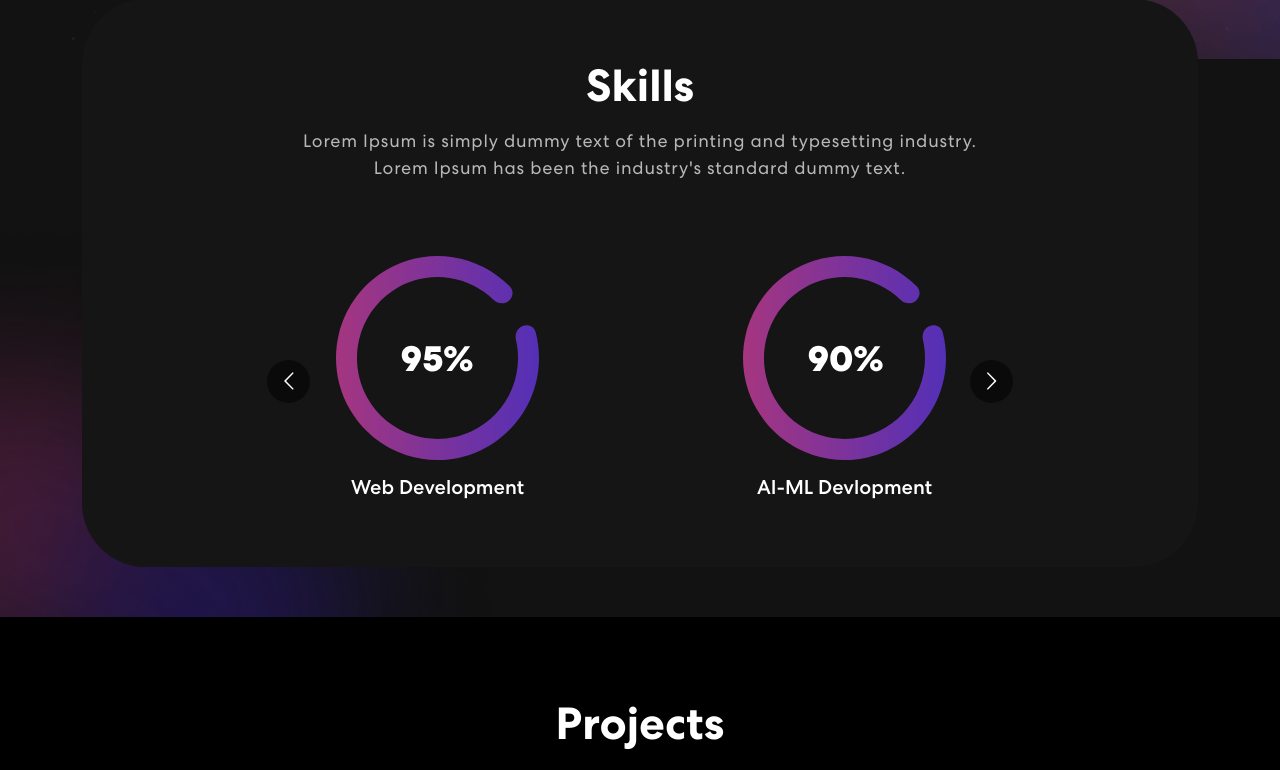
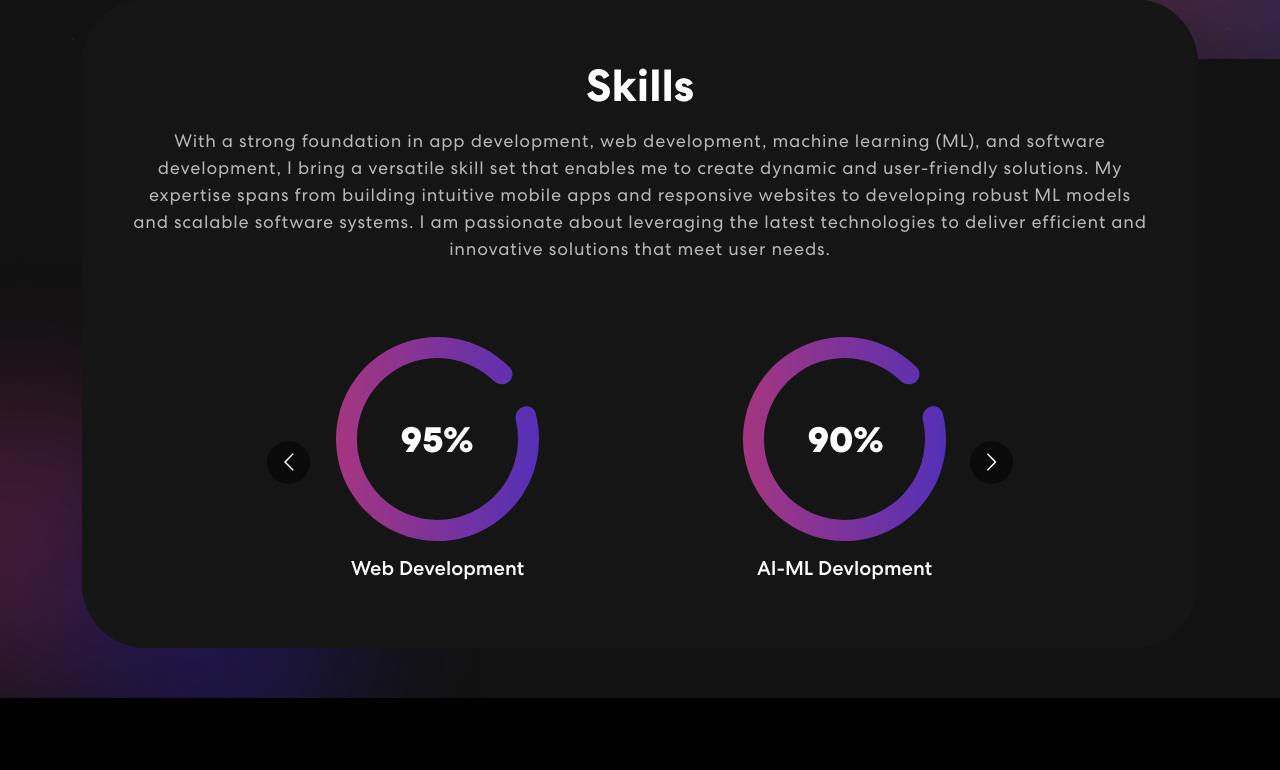
Before and after one commit to techynaitik/myportfolio, a React (Create React App) app: page / in a window 1280 px wide. Shown: the part 913-1683 px from the top of the page. Built offline with nearby package versions, Linux system fonts and the light colour scheme.

Commit message:
updated skills intro section

```diff
--- a/src/components/Skills.js
+++ b/src/components/Skills.js
@@ -35,7 +35,7 @@ export const Skills = () => {
                 <div className="col-12">
                     <div className="skill-bx wow zoomIn">
                         <h2>Skills</h2>
-                        <p>Lorem Ipsum is simply dummy text of the printing and typesetting industry.<br></br> Lorem Ipsum has been the industry's standard dummy text.</p>
+                        <p>With a strong foundation in app development, web development, machine learning (ML), and software development, I bring a versatile skill set that enables me to create dynamic and user-friendly solutions. My expertise spans from building intuitive mobile apps and responsive websites to developing robust ML models and scalable software systems. I am passionate about leveraging the latest technologies to deliver efficient and innovative solutions that meet user needs.</p>
                         <Carousel responsive={responsive} infinite={true} className="owl-carousel owl-theme skill-slider">
                             <div className="item">
                                 <img src={meter1} alt="Image" />
```
